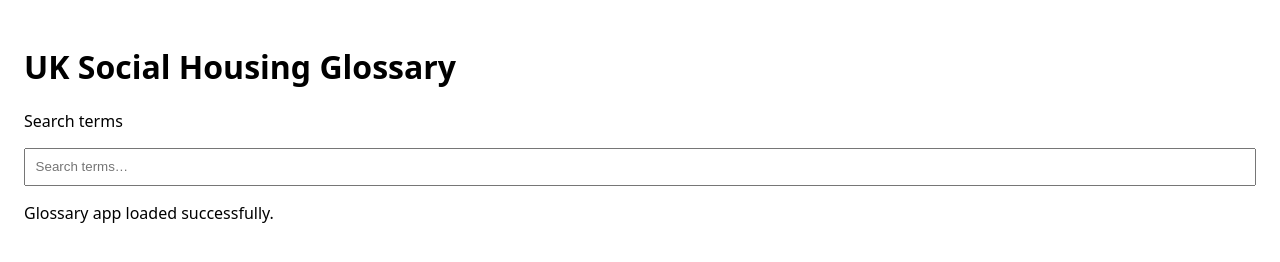
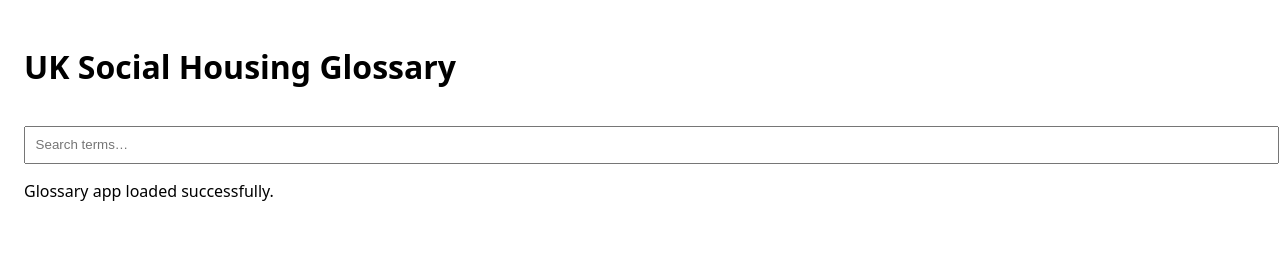
Before and after one commit to TonySimms/uk-social-housing-glossary, a plain HTML site: page index.html in a window 1280 px wide. Drawn offline with Linux system fonts and the light colour scheme.

Commit message:
Update index.html

```diff
--- a/index.html
+++ b/index.html
@@ -2,18 +2,13 @@
 <html lang="en">
 <head>
   <meta charset="UTF-8">
-  <meta name="viewport" content="width=device-width, initial-scale=1.0">
   <title>UK Social Housing Glossary</title>
   <link rel="stylesheet" href="./styles.css">
 </head>
 <body>
   <h1>UK Social Housing Glossary</h1>
-
-  <label for="search">Search terms</label>
-  <input id="search" type="search" placeholder="Search terms…" autocomplete="off">
-
-  <div id="results" aria-live="polite"></div>
-
+  <input id="search" placeholder="Search terms…">
+  <div id="results"></div>
   <script src="./app.js"></script>
 </body>
 </html>
```
